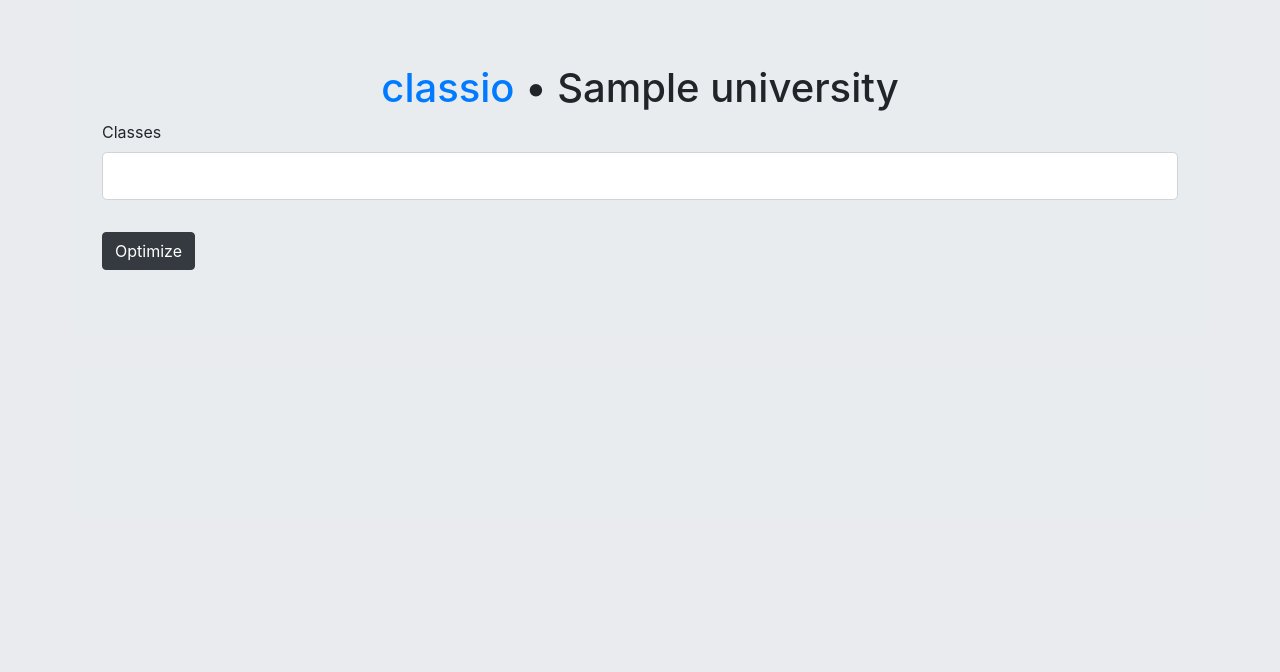
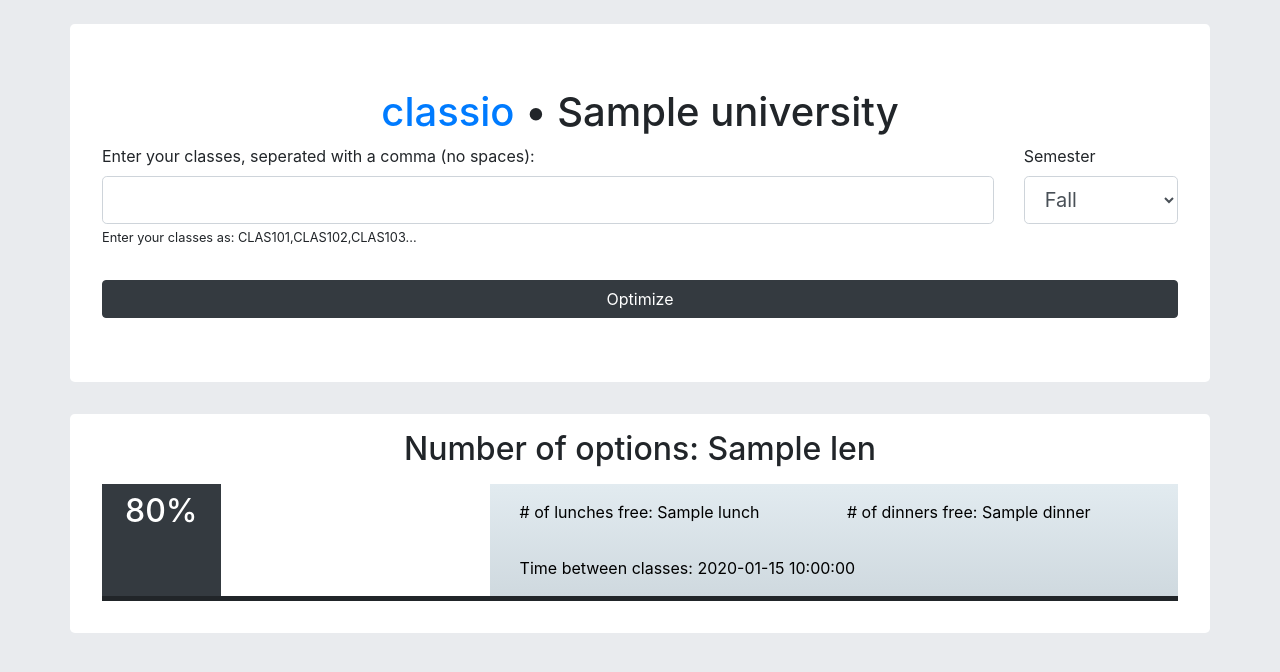
Before and after one commit to Ekimerton/classio-legacy, a Flask app: template webapp/templates/search.html in a window 1280 px wide. Shown: the top 672 px of the page. Run offline with Flask 2, Linux system fonts and the light colour scheme; the template is opened without the code that fills it: values that come from a table or form of the project are taken from there, most other values are stand-ins (such as "Sample title", 1, 10 or a date in 2020); some libraries are stand-ins or nearby versions.

Commit message:
way better ui

```diff
--- /dev/null
+++ b/requirements.txt
@@ -0,0 +1,4 @@
+SQLAlchemy==1.3.3
+WTForms==2.2.1
+Flask==1.0.2
+Flask_WTF==0.14.2
--- a/webapp/main/forms.py
+++ b/webapp/main/forms.py
@@ -4,10 +4,10 @@
 
 class SchoolForm(FlaskForm):
     schools = [('queens', "Queen's University")]
-    semester = SelectField('Select your semester', validators=[DataRequired()], choices=[('F', 'Fall'), ('W', 'Winter'), ('S', 'Summer')])
     name = SelectField('Select your school', validators=[DataRequired()], choices=schools)
     submit = SubmitField('Continue')
 
 class ClassForm(FlaskForm):
-    classes = StringField("Classes", validators=[DataRequired()])
+    classes = StringField("Enter your classes, seperated with a comma (no spaces):", validators=[DataRequired()])
+    semester = SelectField('Semester', validators=[DataRequired()], choices=[('F', 'Fall'), ('W', 'Winter'), ('S', 'Summer')])
     submit = SubmitField('Optimize')
--- a/webapp/static/search.css
+++ b/webapp/static/search.css
@@ -3,10 +3,46 @@
 }
 
 .timetable-section {
-  border-radius: 25px;
+  border-width: 5px;
+  border-bottom-width: 5px;
+  border-bottom-style: solid;
+}
 
+.timetable-section:hover {
+  border-width: 5px;
+  border-bottom-width: 5px;
+  border-bottom-style: solid;
+  border-color: #007bff;
+}
+
+.timetable-section:active {
+  border-width: 5px;
+  border-bottom-width: 5px;
+  border-bottom-style: solid;
+  border-color: #004b9c;
 }
 
 .timetable-section-times {
-  background: #FFFFFF;
+  color: #000000;
 }
+
+.timetable-section-stats {
+  background-image: linear-gradient(to top, #cfd9df 0%, #e2ebf0 100%);
+  color: #000000;
+}
+
+.m {
+  background:linear-gradient(165deg, rgba(255,235,0,1) 0%, rgba(255,171,0,1) 100%);
+}
+
+.a {
+  background: linear-gradient(165deg, rgba(122,239,255,1) 25%, rgba(30,137,255,1) 75%);
+}
+
+.e {
+  background: linear-gradient(165deg, rgba(30,137,255,1) 25%, rgba(1,14,134,1) 75%);
+}
+
+.x {
+  background: linear-gradient(165deg, rgba(255,203,151,1) 0%, rgba(1,14,134,1) 100%);
+}
--- a/webapp/templates/search.html
+++ b/webapp/templates/search.html
@@ -12,12 +12,13 @@
   <script src="https://maxcdn.bootstrapcdn.com/bootstrap/4.0.0/js/bootstrap.min.js" integrity="sha384-JZR6Spejh4U02d8jOt6vLEHfe/JQGiRRSQQxSfFWpi1MquVdAyjUar5+76PVCmYl" crossorigin="anonymous"></script>
 </head>
 <body>
-  <div class="jumbotron container">
-    <h1 class='text-center'> <a href="{{url_for('main.home')}}"> classio </a> • {{university}} </h1>
+  <div class="jumbotron container mt-4" style="background:#ffffff">
+    <h1 class='text-center'> <a href="{{url_for('main.home')}}"> classio</a> • {{university}} </h1>
     <form method="POST" action="">
       {{ form.hidden_tag() }}
       <fieldset class="form-group">
-        <div class="form-group">
+        <div class="row">
+          <div class="form-group col">
             {{ form.classes.label(class="form-control-label")}}
             {% if form.classes.errors %}
             {{ form.classes(class="form-control form-control-lg is-invalid") }}
@@ -29,74 +30,84 @@
             {% else %}
             {{ form.classes(class="form-control form-control-lg") }}
             {% endif %}
+            <small> Enter your classes as: CLAS101,CLAS102,CLAS103... </small>
+          </div>
+          <div class="form-group col-2">
+            {{ form.semester.label(class="form-control-label")}}
+            {% if form.semester.errors %}
+            {{ form.semester(class="form-control form-control-lg is-invalid") }}
+            <div class="invalid-feedback">
+              {% for error in form.semester.errors %}
+              <span>{{ error }}</span>
+              {% endfor %}
+            </div>
+            {% else %}
+            {{ form.semester(class="form-control form-control-lg") }}
+            {% endif %}
+          </div>
         </div>
       </fieldset>
-      {{ form.submit(class="btn btn-dark") }}
+      {{ form.submit(class="btn btn-dark col") }}
     </form>
   </div>
 
   {% if class_list is defined and ledger is defined %}
-  <div class="container jumbotron">
+  <div class="container jumbotron p-3" style="background:#ffffff">
+    <h2 class='text-center'> Number of options: {{len}} </h2>
     {% for class in class_list %}
-    <div class="mb-4">
-      <a data-toggle="collapse" href="#section{{loop.index}}">
-        {% if class['stats']['day_type'] == 'm' %}
-          <div class="p-2" style="background:linear-gradient(165deg, rgba(255,235,0,1) 0%, rgba(255,171,0,1) 100%)">
-            <div class="row m-1 text-center align-middle">
-              <p class="col"> {{class['stats']['day_type']}} </p>
-              <p class="col"> Number of lunches free: {{class['stats']['lunch']}} </p>
-              <p class="col"> Number of dinners free: {{class['stats']['dinner']}} </p>
-              <p class="col"> {{class['stats']['time_off']}} </p>
+    <div class="m-3 timetable-section" style="border-width: 5px;border-bottom-style: solid">
+      <a data-toggle="collapse" href="#section{{loop.index}}" style="text-decoration: none">
+        <div class="">
+          <div class="row text" style="margin: auto">
+            <div class='col-auto text-center' style="background:#343A40;color:#ffffff">
+              <h2 class='m-2'> {{ 90 - class['stats']['score']}}% </h2>
+            </div>
+            <div class='col-3 text-center {{class['stats']['day_type']}}' style="color:#000000">
+              {%if class['stats']['day_type'] == 'm'%}
+                <h2 class="m-2">Morning</h2>
+              {%elif class['stats']['day_type'] == 'a'%}
+                <h2 class="m-2">Afternoon</h2>
+              {%elif class['stats']['day_type'] == 'e'%}
+                <h2 class="m-2">Evening</h2>
+              {%elif class['stats']['day_type'] == 'x'%}
+                <h2 class="m-2">Mixed</h2>
+              {%endif%}
+            </div>
+            <div class="col timetable-section-stats row" style="margin: auto">
+              <div class="col-auto text-center">
+                <p class="mb-3 mt-3"> # of lunches free: {{class['stats']['lunch']}} </p>
+              </div>
+              <div class="col text-center">
+                <p class="mb-3 mt-3"> # of dinners free: {{class['stats']['dinner']}} </p>
+              </div>
+              <div class="col-auto text-center">
+                <p class="mb-3 mt-3"> Time between classes: {{class['stats']['time_off']}} </p>
               </div>
             </div>
-        {% elif class['stats']['day_type'] == 'a' %}
-          <div class="p-2 " style="background: linear-gradient(165deg, rgba(122,239,255,1) 25%, rgba(30,137,255,1) 75%)">
-            <div class="row m-1 text-center align-middle">
-              <p class="col"> {{class['stats']['day_type']}} </p>
-              <p class="col"> Number of lunches free: {{class['stats']['lunch']}} </p>
-              <p class="col"> Number of dinners free: {{class['stats']['dinner']}} </p>
-              <p class="col"> {{class['stats']['time_off']}} </p>
           </div>
         </div>
-        {% elif class['stats']['day_type'] == 'e' %}
-          <div class="p-2" style="background: linear-gradient(165deg, rgba(30,137,255,1) 25%, rgba(1,14,134,1) 75%)">
-            <div class="row m-1 text-center align-middle">
-              <p class="col"> {{class['stats']['day_type']}} </p>
-              <p class="col"> Number of lunches free: {{class['stats']['lunch']}} </p>
-              <p class="col"> Number of dinners free: {{class['stats']['dinner']}} </p>
-              <p class="col"> {{class['stats']['time_off']}} </p>
-            </div>
-          </div>
-        {% elif class['stats']['day_type'] == 'x' %}
-          <div class="p-2" style="background: linear-gradient(165deg, rgba(255,203,151,1) 0%, rgba(1,14,134,1) 100%)">
-            <div class="row m-1 text-center align-middle">
-              <p class="col"> {{class['stats']['day_type']}} </p>
-              <p class="col"> Number of lunches free: {{class['stats']['lunch']}} </p>
-              <p class="col"> Number of dinners free: {{class['stats']['dinner']}} </p>
-              <p class="col"> {{class['stats']['time_off']}} </p>
-            </div>
-          </div>
-        {%endif%}
       </a>
 
       <div id="section{{loop.index}}" class="collapse container-fluid">
         <div class="row">
           {% for section in ledger %}
-          <div class="col" style="background:#000000">
-            <p class='text-center' style="color:#ffffff"> {{section}} </p>
+          <div class="col" style="background:#343A40">
+            <p class='text-center m-2' style="color:#ffffff"> {{section}} </p>
           </div>
           {% endfor %}
         </div>
+
         <div class="row timetable-section-times">
           {% for section in class['classes']%}
           <div class='text-center col'>
             {% for time in section %}
-            <p> {{time}} <p>
+            <p class="m-2"> {{time}} <p>
               {% endfor %}
             </div>
             {% endfor %}
           </div>
         </div>
+
       </div>
       {% endfor %}
     </div>
```
Also changed, not shown: optimizers/optimizer.py (+4 -5 lines), webapp/main/routes.py (+7 -6 lines), webapp/templates/home.html (+0 -13 lines), app.py (renamed from run.py), 1 other file. Lines whose indentation alone changed are shown as unchanged.
